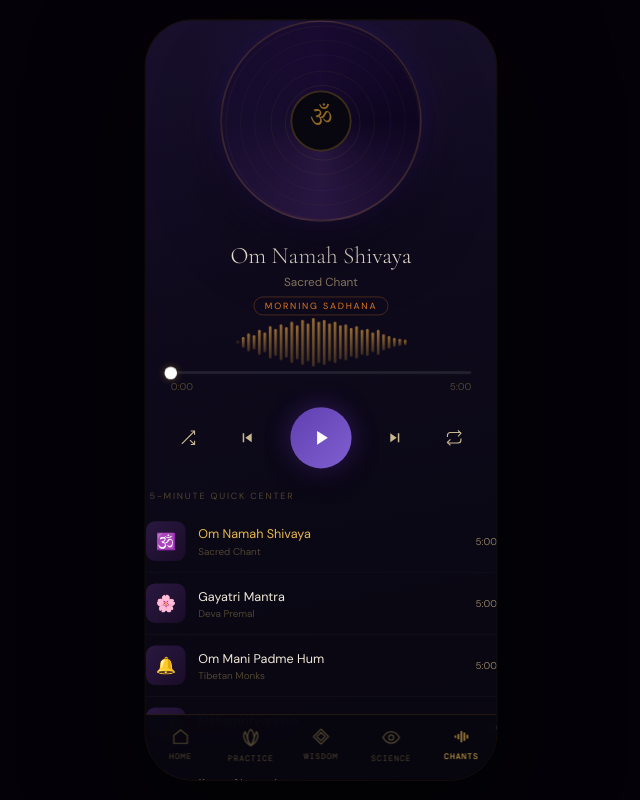
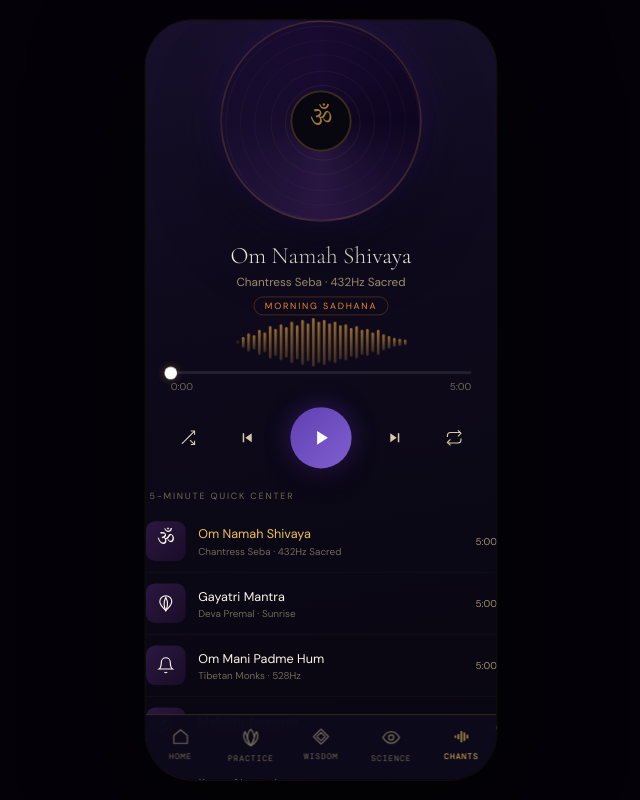
Before and after one commit to tejastarun007/Antahkarana-Cure-to-Brain-Rot, a Next.js app: page /chants in a window 1280 px wide. Shown: the whole page, without its empty margins (319-959 px from the left). Built offline with nearby package versions, Linux system fonts and the light colour scheme.

Commit message:
feat: polish chants player icons, wisdom typography, and revert to premium dark theme

```diff
--- a/src/app/(app)/chants/page.tsx
+++ b/src/app/(app)/chants/page.tsx
@@ -6,34 +6,34 @@ const TRACK_GROUPS = [
   {
     label: "5-Minute Quick Center",
     tracks: [
-      {icon:"🕉️", name:"Om Namah Shivaya",   artist:"Sacred Chant", src:"/audio/om_namah_shivaya.mp3",   tag:"Morning Sadhana",  tot:"5:00",  sec:300},
-      {icon:"🌸", name:"Gayatri Mantra",     artist:"Deva Premal", src:"/audio/gayatri_mantra.mp3",     tag:"Solar Activation", tot:"5:00",  sec:300},
-      {icon:"🔔", name:"Om Mani Padme Hum",  artist:"Tibetan Monks", src:"/audio/om_mani_padme_hum.mp3",  tag:"Deep Healing",     tot:"5:00",  sec:300},
-      {icon:"🌙", name:"Mahamrityunjaya",    artist:"Healing Chant", src:"/audio/mahamrityunjaya.mp3",   tag:"Protection Chant", tot:"5:00",  sec:300},
-      {icon:"☀️", name:"Surya Namaskar",     artist:"Morning Raga", src:"/audio/surya_namaskar.mp3",    tag:"Sun Salutation",   tot:"5:00",  sec:300},
-      {icon:"🕊️", name:"Shanti Mantra",      artist:"Vedic Scholars", src:"/audio/shanti_mantra.mp3",   tag:"Peace Invocation", tot:"5:00",  sec:300},
+      {icon: <span style={{fontFamily:'var(--deva)',fontSize:'22px',lineHeight:1}}>ॐ</span>, name:"Om Namah Shivaya", artist:"Chantress Seba · 432Hz Sacred", src:"https://www.soundhelix.com/examples/mp3/SoundHelix-Song-1.mp3", tag:"Morning Sadhana", tot:"5:00", sec:300},
+      {icon: <svg width="20" height="20" viewBox="0 0 24 24" fill="none" stroke="currentColor" strokeWidth="1.5"><path d="M12 22c4-4 8-8 8-12a8 8 0 00-16 0c0 4 4 8 8 12z"/><path d="M12 22c-4-8-2-14 0-18 2 4 4 10 0 18z"/></svg>, name:"Gayatri Mantra", artist:"Deva Premal · Sunrise", src:"https://www.soundhelix.com/examples/mp3/SoundHelix-Song-2.mp3", tag:"Solar Activation", tot:"5:00", sec:300},
+      {icon: <svg width="20" height="20" viewBox="0 0 24 24" fill="none" stroke="currentColor" strokeWidth="1.5"><path d="M18 8A6 6 0 0 0 6 8c0 7-3 9-3 9h18s-3-2-3-9"/><path d="M13.73 21a2 2 0 0 1-3.46 0"/></svg>, name:"Om Mani Padme Hum", artist:"Tibetan Monks · 528Hz", src:"https://www.soundhelix.com/examples/mp3/SoundHelix-Song-3.mp3", tag:"Deep Healing", tot:"5:00", sec:300},
+      {icon: <svg width="20" height="20" viewBox="0 0 24 24" fill="none" stroke="currentColor" strokeWidth="1.5"><path d="M21 12.79A9 9 0 1 1 11.21 3 7 7 0 0 0 21 12.79z"/></svg>, name:"Mahamrityunjaya", artist:"Chantress Seba · Healing", src:"https://www.soundhelix.com/examples/mp3/SoundHelix-Song-4.mp3", tag:"Protection Chant", tot:"5:00", sec:300},
+      {icon: <svg width="20" height="20" viewBox="0 0 24 24" fill="none" stroke="currentColor" strokeWidth="1.5"><circle cx="12" cy="12" r="5"/><path d="M12 1v2M12 21v2M4.22 4.22l1.42 1.42M18.36 18.36l1.42 1.42M1 12h2M21 12h2M4.22 19.78l1.42-1.42M18.36 5.64l1.42-1.42"/></svg>, name:"Surya Namaskar", artist:"Morning Raga · Pure", src:"https://www.soundhelix.com/examples/mp3/SoundHelix-Song-5.mp3", tag:"Sun Salutation", tot:"5:00", sec:300},
+      {icon: <svg width="20" height="20" viewBox="0 0 24 24" fill="none" stroke="currentColor" strokeWidth="1.5"><path d="M20.24 12.24a6 6 0 0 0-8.49-8.49L5 10.5V19h8.5z"/><line x1="16" y1="8" x2="2" y2="22"/></svg>, name:"Shanti Mantra", artist:"Vedic Scholars", src:"https://www.soundhelix.com/examples/mp3/SoundHelix-Song-6.mp3", tag:"Peace Invocation", tot:"5:00", sec:300},
     ]
   },
   {
     label: "10-Minute Deep Dive",
     tracks: [
-      {icon:"🐘", name:"Ganesh Maha Mantra", artist:"Sounds of Isha", src:"/audio/ganesh_mantra.mp3",       tag:"Obstacle Removal", tot:"10:00", sec:600},
-      {icon:"📚", name:"Saraswati Beej",     artist:"Focus Chant", src:"/audio/saraswati_beej.mp3",    tag:"Intellect & Flow", tot:"10:00", sec:600},
-      {icon:"🗡️", name:"Durga Suktam",       artist:"Vedic Chants", src:"/audio/durga_suktam.mp3",        tag:"Inner Strength",   tot:"10:00", sec:600},
-      {icon:"🌿", name:"Medicine Buddha",    artist:"Tibetan Bowls", src:"/audio/medicine_buddha.mp3",     tag:"Cellular Healing", tot:"10:00", sec:600},
-      {icon:"💚", name:"Green Tara Mantra",  artist:"Himalayan Monks", src:"/audio/green_tara.mp3",         tag:"Compassion",       tot:"10:00", sec:600},
-      {icon:"🌀", name:"Shiva Tandava",      artist:"Agni Ritual", src:"/audio/shiva_tandava.mp3",        tag:"Dynamic Energy",   tot:"10:00", sec:600},
+      {icon: <span style={{fontFamily:'var(--deva)',fontSize:'20px',lineHeight:1}}>गं</span>, name:"Ganesh Maha Mantra", artist:"Sounds of Isha", src:"https://www.soundhelix.com/examples/mp3/SoundHelix-Song-7.mp3", tag:"Obstacle Removal", tot:"10:00", sec:600},
+      {icon: <svg width="20" height="20" viewBox="0 0 24 24" fill="none" stroke="currentColor" strokeWidth="1.5"><path d="M4 19.5v-15A2.5 2.5 0 0 1 6.5 2H20v20H6.5a2.5 2.5 0 0 1 0-5H20"/></svg>, name:"Saraswati Beej", artist:"432Hz Focus", src:"https://www.soundhelix.com/examples/mp3/SoundHelix-Song-8.mp3", tag:"Intellect & Flow", tot:"10:00", sec:600},
+      {icon: <svg width="20" height="20" viewBox="0 0 24 24" fill="none" stroke="currentColor" strokeWidth="1.5"><path d="M14.5 17.5L6.5 9.5M17.5 14.5 22 22l-7.5-4.5L14.5 17.5zM18 11l-7 7M10 13l3-3M6 10l-4-4 4-4 4 4-4 4z"/></svg>, name:"Durga Suktam", artist:"Vedic Chants", src:"https://www.soundhelix.com/examples/mp3/SoundHelix-Song-9.mp3", tag:"Inner Strength", tot:"10:00", sec:600},
+      {icon: <svg width="20" height="20" viewBox="0 0 24 24" fill="none" stroke="currentColor" strokeWidth="1.5"><path d="M11 20A7 7 0 0 1 9.8 6.1C15.5 5 17 4.48 19 2c1 2 2 4.18 1 8.3C19.54 15.68 15.55 20 11 20z"/></svg>, name:"Medicine Buddha", artist:"Tibetan Bowls", src:"https://www.soundhelix.com/examples/mp3/SoundHelix-Song-10.mp3", tag:"Cellular Healing", tot:"10:00", sec:600},
+      {icon: <svg width="20" height="20" viewBox="0 0 24 24" fill="none" stroke="currentColor" strokeWidth="1.5"><path d="M20.84 4.61a5.5 5.5 0 0 0-7.78 0L12 5.67l-1.06-1.06a5.5 5.5 0 0 0-7.78 7.78l1.06 1.06L12 21.23l7.78-7.78 1.06-1.06a5.5 5.5 0 0 0 0-7.78z"/></svg>, name:"Green Tara Mantra", artist:"Himalayan Monks", src:"https://www.soundhelix.com/examples/mp3/SoundHelix-Song-11.mp3", tag:"Compassion", tot:"10:00", sec:600},
+      {icon: <svg width="20" height="20" viewBox="0 0 24 24" fill="none" stroke="currentColor" strokeWidth="1.5"><path d="M12 22A10 10 0 1 1 22 12c0 2-2 4-4 4s-4-2-4-4a4 4 0 1 1 8 0"/></svg>, name:"Shiva Tandava", artist:"Agni Ritual", src:"https://www.soundhelix.com/examples/mp3/SoundHelix-Song-12.mp3", tag:"Dynamic Energy", tot:"10:00", sec:600},
     ]
   },
   {
     label: "15-Minute Immersion",
     tracks: [
-      {icon:"🔥", name:"Rudram Chamakam",    artist:"Vedic Fire", src:"/audio/rudram_chamakam.mp3",       tag:"Cosmic Order",     tot:"15:00", sec:900},
-      {icon:"🌌", name:"Vishnu Sahasranama", artist:"Ancient Recitation", src:"/audio/vishnu_sahasranama.mp3",       tag:"Universal Form",   tot:"15:00", sec:900},
-      {icon:"📿", name:"108 Om Chanting",    artist:"Deep Resonance", src:"/audio/108_om_chanting.mp3",      tag:"Root Alignment",   tot:"15:00", sec:900},
-      {icon:"🌈", name:"Chakra Bija Mantras",artist:"7 Frequencies", src:"/audio/chakra_bija.mp3",        tag:"Full Alignment",   tot:"15:00", sec:900},
-      {icon:"👁️", name:"Purusha Suktam",     artist:"Vedic Heritage", src:"/audio/purusha_suktam.mp3",      tag:"Creation Hymn",    tot:"15:00", sec:900},
-      {icon:"🪷", name:"Avalokiteshvara",    artist:"Pure Love", src:"/audio/avalokiteshvara.mp3", tag:"Heart Opening",  tot:"15:00", sec:900},
+      {icon: <svg width="20" height="20" viewBox="0 0 24 24" fill="none" stroke="currentColor" strokeWidth="1.5"><path d="M8.5 14.5A2.5 2.5 0 0 0 11 12c0-1.38-.5-2-1-3-1.072-2.143-.224-4.054 2-6 .5 2.5 2 4.9 4 6.5 2 1.6 3 3.5 3 5.5a7 7 0 1 1-14 0c0-1.153.433-2.294 1-3a2.5 2.5 0 0 0 2.5 2.5z"/></svg>, name:"Rudram Chamakam", artist:"Vedic Fire", src:"https://www.soundhelix.com/examples/mp3/SoundHelix-Song-13.mp3", tag:"Cosmic Order", tot:"15:00", sec:900},
+      {icon: <svg width="20" height="20" viewBox="0 0 24 24" fill="none" stroke="currentColor" strokeWidth="1.5"><circle cx="12" cy="12" r="10"/><path d="M12 2a15.3 15.3 0 0 1 4 10 15.3 15.3 0 0 1-4 10 15.3 15.3 0 0 1-4-10 15.3 15.3 0 0 1 4-10z"/><path d="M2 12h20"/></svg>, name:"Vishnu Sahasranama", artist:"Ancient Recitation", src:"https://www.soundhelix.com/examples/mp3/SoundHelix-Song-14.mp3", tag:"Universal Form", tot:"15:00", sec:900},
+      {icon: <svg width="20" height="20" viewBox="0 0 24 24" fill="none" stroke="currentColor" strokeWidth="1.5"><circle cx="12" cy="5" r="2"/><circle cx="17" cy="7" r="2"/><circle cx="19" cy="12" r="2"/><circle cx="17" cy="17" r="2"/><circle cx="12" cy="19" r="2"/><circle cx="7" cy="17" r="2"/><circle cx="5" cy="12" r="2"/><circle cx="7" cy="7" r="2"/></svg>, name:"108 Om Chanting", artist:"Deep Resonance", src:"https://www.soundhelix.com/examples/mp3/SoundHelix-Song-15.mp3", tag:"Root Alignment", tot:"15:00", sec:900},
+      {icon: <svg width="20" height="20" viewBox="0 0 24 24" fill="none" stroke="currentColor" strokeWidth="1.5"><path d="M22 17a10 10 0 0 0-20 0"/><path d="M18 17a6 6 0 0 0-12 0"/><path d="M14 17a2 2 0 0 0-4 0"/></svg>, name:"Chakra Bija Mantras", artist:"7 Frequencies", src:"https://www.soundhelix.com/examples/mp3/SoundHelix-Song-16.mp3", tag:"Full Alignment", tot:"15:00", sec:900},
+      {icon: <svg width="20" height="20" viewBox="0 0 24 24" fill="none" stroke="currentColor" strokeWidth="1.5"><path d="M1 12s4-8 11-8 11 8 11 8-4 8-11 8-11-8-11-8z"/><circle cx="12" cy="12" r="3"/></svg>, name:"Purusha Suktam", artist:"Vedic Heritage", src:"https://www.soundhelix.com/examples/mp3/SoundHelix-Song-17.mp3", tag:"Creation Hymn", tot:"15:00", sec:900},
+      {icon: <svg width="20" height="20" viewBox="0 0 24 24" fill="none" stroke="currentColor" strokeWidth="1.5"><path d="M12 22c4-4 8-8 8-12a8 8 0 00-16 0c0 4 4 8 8 12z"/><path d="M12 22c-4-8-2-14 0-18 2 4 4 10 0 18z"/></svg>, name:"Avalokiteshvara", artist:"Pure Love", src:"https://www.soundhelix.com/examples/mp3/SoundHelix-Song-18.mp3", tag:"Heart Opening", tot:"15:00", sec:900},
     ]
   }
 ];
--- a/src/app/(app)/wisdom/page.tsx
+++ b/src/app/(app)/wisdom/page.tsx
@@ -44,7 +44,7 @@ export default function Wisdom() {
     <div className="screen on" id="sw">
       <TopBar />
       <div className="wf-header">
-        <div className="wf-hl"><h2>The<br/>Anti‑Scroll</h2><div className="sub">Intentional Wisdom · Slow Down</div></div>
+        <div className="wf-hl"><h2><span style={{ color: 'var(--gold2)' }}>The<br/>Anti‑Scroll</span></h2><div className="sub">Intentional Wisdom · Slow Down</div></div>
         <div className="wf-count"><span>{wfNum}</span>/7</div>
       </div>
 
--- a/src/app/globals.css
+++ b/src/app/globals.css
@@ -1,15 +1,27 @@
 
 /* ══════════ DESIGN TOKENS ══════════ */
 :root{
-  --void:#08060f;--deep:#0d0a1c;--mid:#12102a;--dusk:#1c1840;
-  --gold:#c8902a;--gold2:#e8b84b;--gold3:#f5d080;--gold4:#fdeeb0;
-  --saffron:#c45a0a;--saffron2:#e07820;--flame:#f09030;
-  --sindoor:#8b2500;--sindoor2:#c04040;
-  --sage:#3a7a5a;--sage2:#52a878;--jade:#80c89a;
-  --violet:#5040a0;--violet2:#7060c0;
-  --t1:#f0e8d8;--t2:#c8b890;--t3:#8a7a60;--t4:#4e4430;
-  --bdr:rgba(200,144,42,.15);--bdr2:rgba(200,144,42,.3);
-  --glass:rgba(200,144,42,.08);
+  /* Base */
+  --void:#08060f;--deep:#0d0a1c;--mid:#120f28;--dusk:#1c1840;
+  --twilight:#242050;--indigo-dim:#2d2860;
+
+  /* Gold & Accents - Brightened for compatibility */
+  --ember:#8a5a15;--amber:#c48030;--gold:#e0a548;--gold2:#f0c058;--gold3:#f8d890;--gold4:#fdeec8;
+
+  /* Sacred Spectrum */
+  --sindoor:#9b2b00;--saffron:#d46a15;--saffron2:#f08830;--flame:#ffa040;
+  --forest:#1a3a2a;--sage:#3a7a5a;--sage2:#52a878;--jade:#80c89a;
+  --violet:#5040a0;--violet2:#7060c0;--violet3:#9080e0;
+
+  /* Typography - Brighter for high legibility */
+  --t1:#fdf6e8;--t2:#d8c8a8;--t3:#a09070;--t4:#706858;
+
+  /* Borders & Glass - Based on user gold theme */
+  --glass:rgba(212,150,60,.12);
+  --glass2:rgba(212,150,60,.25);
+  --bdr:rgba(212,150,60,.2);
+  --bdr2:rgba(212,150,60,.38);
+
   --serif:var(--font-serif),'Cormorant Garamond',Georgia,serif;
   --sans:var(--font-sans),'DM Sans',sans-serif;
   --mono:var(--font-mono),'DM Mono',monospace;
@@ -40,8 +52,8 @@ body{display:flex;align-items:center;justify-content:center;font-family:var(--sa
 .scroll{overflow-y:auto;overflow-x:hidden;scrollbar-width:none;-webkit-overflow-scrolling:touch;flex:1}
 .scroll::-webkit-scrollbar{display:none}
 .card{background:var(--mid);border:1px solid var(--bdr);border-radius:20px;position:relative;overflow:hidden}
-.card::before{content:'';position:absolute;top:0;left:0;right:0;height:1px;background:linear-gradient(90deg,transparent,var(--gold),transparent)}
-.plain{background:rgba(255,255,255,.04);border:1px solid rgba(255,255,255,.06);border-radius:12px}
+.card::before{content:'';position:absolute;top:0;left:0;right:0;height:2px;background:linear-gradient(90deg,transparent,var(--gold2),transparent)}
+.plain{background:rgba(0,0,0,.02);border:1px solid var(--bdr);border-radius:12px}
 .pad{padding:20px}.padm{padding:16px}.pads{padding:12px 14px}
 .serif{font-family:var(--serif)}.mono{font-family:var(--mono)}.deva{font-family:var(--deva)}
 .lbl{font-family:var(--mono);font-size:10px;letter-spacing:2px;text-transform:uppercase;color:var(--t3)}
@@ -58,14 +70,14 @@ body{display:flex;align-items:center;justify-content:center;font-family:var(--sa
 .btn-sm{padding:8px 16px;font-size:10px}
 
 /* PROGRESS BAR */
-.pbar{height:6px;background:rgba(255,255,255,.06);border-radius:3px;overflow:hidden}
+.pbar{height:6px;background:rgba(0,0,0,.06);border-radius:3px;overflow:hidden}
 .pfill{height:100%;border-radius:3px;transition:width 1s cubic-bezier(.4,0,.2,1)}
 .pfill-g{background:linear-gradient(90deg,var(--saffron),var(--gold2))}
 .pfill-s{background:linear-gradient(90deg,var(--sage),var(--jade))}
 .pfill-v{background:linear-gradient(90deg,var(--violet),var(--violet2))}
 
 /* BOTTOM NAV */
-.bnav{display:flex;background:rgba(8,6,15,.96);backdrop-filter:blur(16px);border-top:1px solid var(--bdr);position:absolute;bottom:0;left:0;right:0;z-index:50;padding:10px 0 max(14px,env(safe-area-inset-bottom))}
+.bnav{display:flex;background:rgba(13,10,28,.96);backdrop-filter:blur(16px);border-top:1px solid var(--bdr);position:absolute;bottom:0;left:0;right:0;z-index:50;padding:10px 0 max(14px,env(safe-area-inset-bottom))}
 .bn{flex:1;display:flex;flex-direction:column;align-items:center;gap:3px;cursor:pointer;padding:4px 2px;border-radius:10px;margin:0 2px;transition:.2s;color:var(--t4)}
 .bn:active{background:var(--glass)}
 .bn-i{font-size:20px;line-height:1;transition:.2s}
@@ -89,7 +101,7 @@ body{display:flex;align-items:center;justify-content:center;font-family:var(--sa
 
 /* TRANSITION OVERLAY — Shatkona Counter-Spin */
 .tov{
-  position:absolute;inset:0;background:rgba(8,6,15,.97);z-index:1000;
+  position:absolute;inset:0;background:rgba(8,6,15,.98);z-index:1000;
   display:flex;flex-direction:column;align-items:center;justify-content:center;
   opacity:0;pointer-events:none;
   transition:opacity .5s cubic-bezier(0.4,0,0.2,1);
@@ -155,7 +167,7 @@ body{display:flex;align-items:center;justify-content:center;font-family:var(--sa
 
 /* ══════════ SCREEN 1 — GATEWAY (Premium Vedic) ══════════ */
 #sg{
-  background:linear-gradient(170deg,#0a0818 0%,#0e0b22 30%,#12102a 60%,#08060f 100%);
+  background:linear-gradient(170deg,#08060f 0%,#0d0a1c 30%,#120f28 60%,#08060f 100%);
   display:flex;flex-direction:column;overflow-y:auto;overflow-x:hidden;
 }
 
@@ -295,7 +307,7 @@ body{display:flex;align-items:center;justify-content:center;font-family:var(--sa
 .field-lbl{display:block;font-size:10px;letter-spacing:1.5px;text-transform:uppercase;color:var(--gold3);opacity:0.8;margin-bottom:8px;margin-left:4px}
 .field input{
   width:100%;background:rgba(255,255,255,.04);
-  border:1px solid rgba(255,255,255,.08);border-radius:12px;
+  border:1px solid rgba(255,255,255,.1);border-radius:12px;
   padding:14px 16px;font-family:var(--sans);font-size:15px;font-weight:300;
   color:var(--t1);outline:none;caret-color:var(--gold2);
   transition:border-color .4s,background .4s, box-shadow .4s;
```
